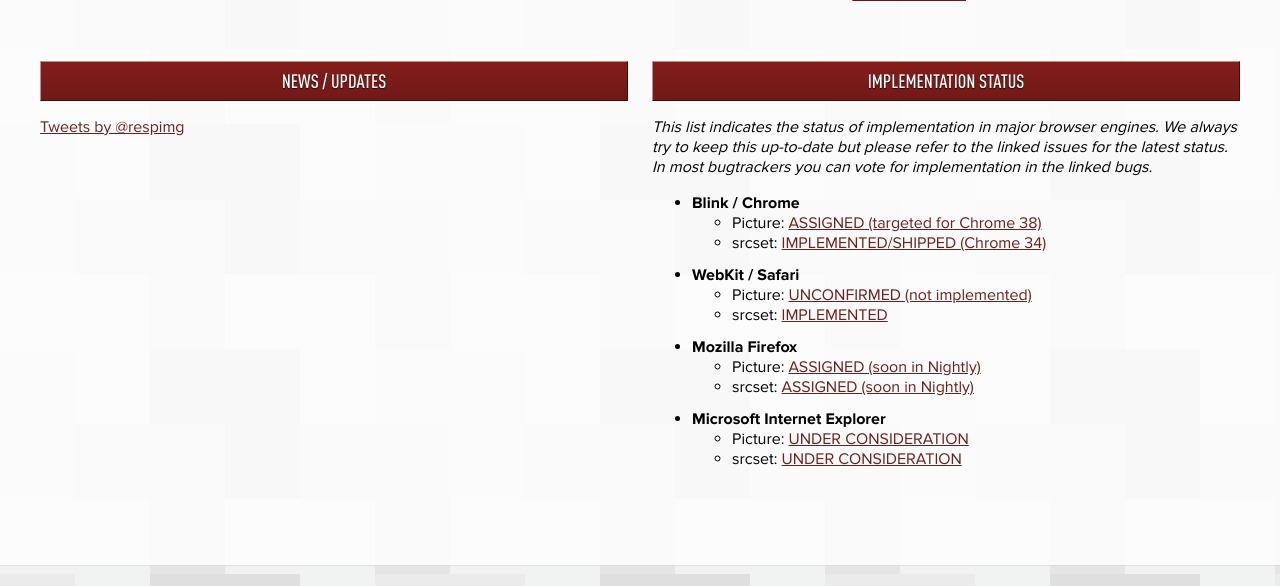
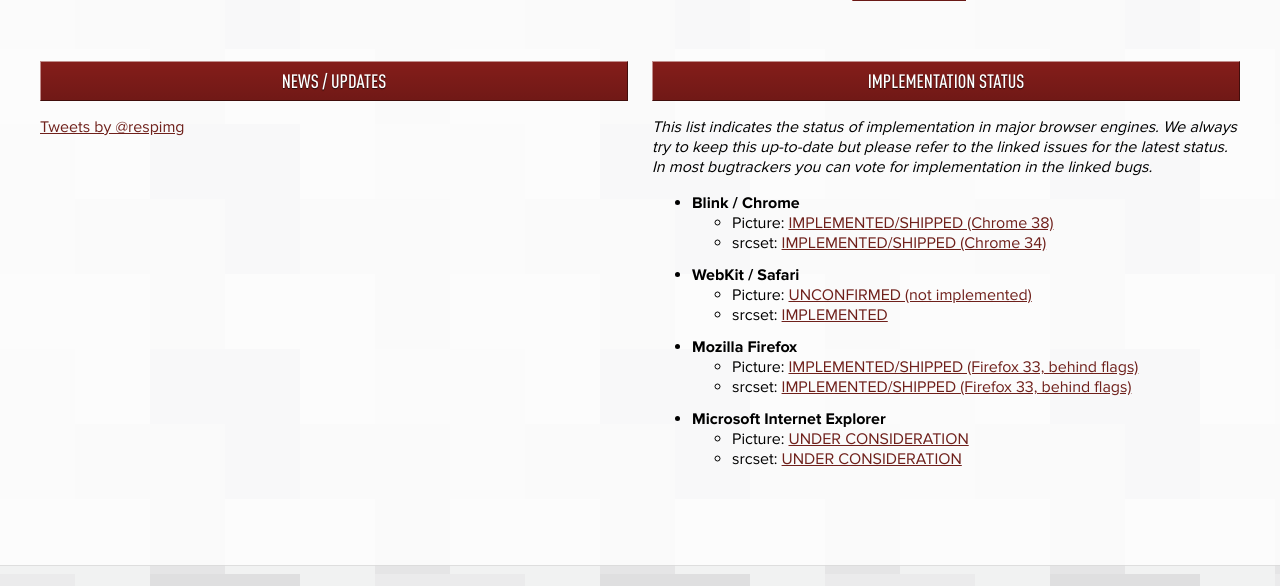
Before and after one commit to ResponsiveImagesCG/responsiveimages.org, a PHP site: page / in a window 1280 px wide. Shown: the part 1076-1662 px from the top of the page. Run offline with PHP 8.4, Linux system fonts and the light colour scheme; some libraries are stand-ins or nearby versions.

Commit message:
Update implementation status.

```diff
--- a/index.php
+++ b/index.php
@@ -129,7 +129,7 @@
 				<ul>
 					<li><strong>Blink / Chrome</strong>
 						<ul>
-							<li>Picture: <a href="https://code.google.com/p/chromium/issues/detail?id=368830">ASSIGNED (targeted for Chrome 38)</a></li>
+							<li>Picture: <a href="https://code.google.com/p/chromium/issues/detail?id=368830">IMPLEMENTED/SHIPPED (Chrome 38)</a></li>
 							<li>srcset: <a href="https://code.google.com/p/chromium/issues/detail?id=357586">IMPLEMENTED/SHIPPED (Chrome 34)</a></li>
 						</ul>
 					</li>
@@ -141,8 +141,8 @@
 					</li>
 					<li><strong>Mozilla Firefox</strong>
 						<ul>
-							<li>Picture: <a href="https://bugzilla.mozilla.org/show_bug.cgi?id=870022">ASSIGNED (soon in Nightly)</a></li>
-							<li>srcset: <a href="https://bugzilla.mozilla.org/show_bug.cgi?id=870021">ASSIGNED (soon in Nightly)</a></li>
+							<li>Picture: <a href="https://bugzilla.mozilla.org/show_bug.cgi?id=870022">IMPLEMENTED/SHIPPED (Firefox 33, behind flags)</a></li>
+							<li>srcset: <a href="https://bugzilla.mozilla.org/show_bug.cgi?id=870021">IMPLEMENTED/SHIPPED (Firefox 33, behind flags)</a></li>
 						</ul>
 					</li>
 					<li><strong>Microsoft Internet Explorer</strong>
```
